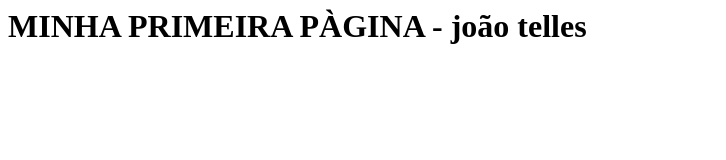
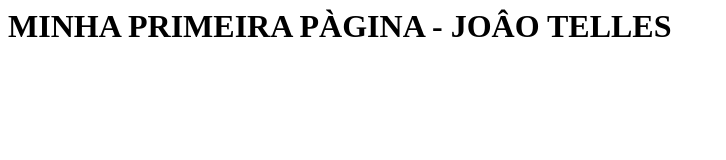
Before and after one commit to joaotellesmdm/aula2807, a plain HTML site: page index.html in a window 1280 px wide. Shown: the whole page, without its empty margins (0-726 px from the left). Drawn offline with Linux system fonts and the light colour scheme.

Commit message:
Update index.html

```diff
--- a/index.html
+++ b/index.html
@@ -1 +1 @@
-<h1> MINHA PRIMEIRA PÀGINA - joão telles </h1>
+<h1> MINHA PRIMEIRA PÀGINA - JOÂO TELLES </h1>
```
